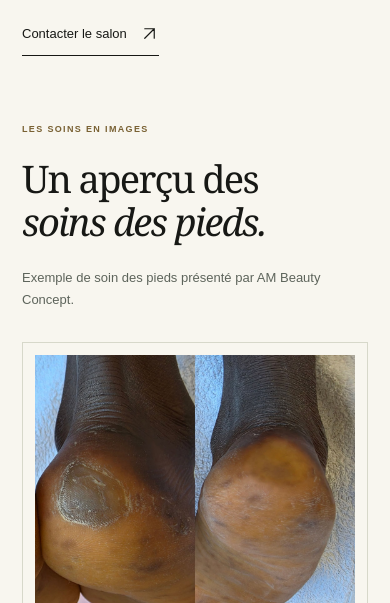
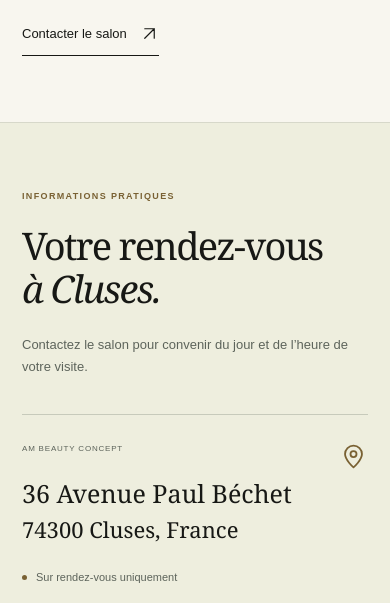
Before and after one commit to sashkopsh-dotcom/ambeaty, a website: page dist/index.html in a window 390 px wide. Shown: the part 6951-7554 px from the top of the page. Drawn offline with Linux system fonts and the light colour scheme.

Commit message:
Remove clinical photo gallery from public site

```diff
--- a/dist/index.html
+++ b/dist/index.html
@@ -164,8 +164,6 @@
       <div class="about-copy"><p class="eyebrow">Le salon</p><h2 id="about-title">Le salon<br><em>AM Beauty Concept.</em></h2><p>Bienvenue chez AM Beauty Concept, votre espace dédié à la beauté, au bien-être et à la confiance en soi, au cœur de Cluses.</p><p>Nous vous proposons des soins spécialisés des pieds et des ongles ainsi que des techniques de remodelage de la silhouette, adaptés à vos besoins et à vos objectifs.</p><p>Parce que chaque personne est unique, nous privilégions une approche personnalisée, une écoute attentive et des soins réalisés avec précision et professionnalisme.</p><p>Notre priorité&nbsp;: votre confort, votre satisfaction et des résultats visibles.</p><p>Offrez-vous l’attention que vous méritez.</p><a class="text-link" href="#contact">Contacter le salon <svg aria-hidden="true"><use href="#icon-diagonal"/></svg></a></div>
     </section>
 
-    <section class="work-section section-shell" id="realisations" aria-labelledby="work-title"><div class="work-intro"><p class="eyebrow">Les soins en images</p><h2 id="work-title">Un aperçu des<br><em>soins des pieds.</em></h2><p>Exemple de soin des pieds présenté par AM Beauty Concept.</p></div><figure><img src="assets/foot-care-example.jpg" width="2048" height="1652" loading="lazy" alt="Deux vues de talons avant et après un soin des pieds."><figcaption>AM Beauty Concept · Cluses</figcaption></figure></section>
-
     <section class="visit-section" id="informations-pratiques" aria-labelledby="visit-title"><div class="section-shell section-space visit-grid"><div><p class="eyebrow">Informations pratiques</p><h2 id="visit-title">Votre rendez-vous<br><em>à Cluses.</em></h2><p class="visit-intro">Contactez le salon pour convenir du jour et de l’heure de votre visite.</p></div><div class="address-card"><svg class="address-icon" aria-hidden="true"><use href="#icon-pin"/></svg><p class="small-label">AM Beauty Concept</p><address>36 Avenue Paul Béchet<br><span>74300 Cluses, France</span></address><p class="appointment"><span aria-hidden="true"></span>Sur rendez-vous uniquement</p><a class="text-link" href="https://www.google.com/maps/search/?api=1&amp;query=36%20Avenue%20Paul%20B%C3%A9chet%2C%2074300%20Cluses%2C%20France">Voir l’itinéraire <svg aria-hidden="true"><use href="#icon-diagonal"/></svg></a></div></div></section>
 
     <section class="faq-section section-shell section-space" id="questions" aria-labelledby="faq-title"><div><p class="eyebrow">Quelques repères</p><h2 id="faq-title">Avant<br><em>votre visite.</em></h2></div><div class="faq-list">
--- a/dist/styles.css
+++ b/dist/styles.css
@@ -142,12 +142,6 @@ nav a:hover { text-decoration: underline; }
 .panel-top, .panel-bottom { font-size: 9px; text-transform: uppercase; letter-spacing: .2em; }
 .about-copy h2 { font-size: clamp(34px, 3.7vw, 51px); margin-bottom: 26px; }
 .about-copy p:not(.eyebrow) { font-size: 14px; margin-bottom: 20px; }
-.work-section { padding: 15px 0 100px; display: grid; grid-template-columns: 1fr 1fr; gap: 100px; align-items: center; }
-.work-intro h2 { font-size: 45px; margin-bottom: 24px; }
-.work-intro > p:not(.eyebrow) { max-width: 300px; font-size: 13px; }
-.work-section figure { padding: 20px; border: 1px solid var(--line); }
-.work-section figure img { width: 100%; height: auto; }
-figcaption { font-size: 9px; text-transform: uppercase; letter-spacing: .1em; padding-top: 14px; color: var(--muted); }
 .visit-section { background: var(--surface); border-block: 1px solid var(--line); }
 .visit-grid { display: grid; grid-template-columns: 1fr 1fr; gap: 100px; align-items: center; }
 .visit-intro { font-size: 14px; margin-top: 28px; max-width: 340px; }
@@ -210,13 +204,12 @@ details p { font-size: 13px; padding: 0 35px 24px 0; }
   .hero-seal svg { width: 23px; height: 23px; }
   .hero-subtitle { font-size: 21px; }
   .section-space { padding-block: 76px; }
-  .foot-layout, .silhouette-heading, .beauty-layout, .about-section, .work-section, .visit-grid, .faq-section { gap: 50px; }
+  .foot-layout, .silhouette-heading, .beauty-layout, .about-section, .visit-grid, .faq-section { gap: 50px; }
   .treatment { gap: 12px; padding-right: 20px; }
   .treatment:nth-child(even) { padding-left: 23px; }
   .treatment-art { width: 40px; height: 40px; }
   .treatment h3 { font-size: 25px; }
   .brand-panel { padding: 35px; }
-  .work-intro h2 { font-size: 38px; }
   address { font-size: 25px; }
   .address-card { padding-left: 25px; }
 }
@@ -255,7 +248,7 @@ details p { font-size: 13px; padding: 0 35px 24px 0; }
   .visit-strip p { font-size: 10px; }
   .visit-strip p:last-of-type { padding-left: 30px; }
   .strip-line, .explore-link { display: none; }
-  .foot-layout, .silhouette-heading, .beauty-layout, .about-section, .work-section, .visit-grid, .faq-section { grid-template-columns: 1fr; gap: 30px; }
+  .foot-layout, .silhouette-heading, .beauty-layout, .about-section, .visit-grid, .faq-section { grid-template-columns: 1fr; gap: 30px; }
   .beauty-symbol { width: 44px; height: 44px; margin-bottom: 14px; }
   .beauty-copy > p { font-size: 13px; }
   .beauty-copy .large-copy { font-size: 23px; }
@@ -277,9 +270,6 @@ details p { font-size: 13px; padding: 0 35px 24px 0; }
   .brand-panel img { width: 210px; margin-block: 25px; }
   .about-copy h2 { font-size: 37px; }
   .about-copy p:not(.eyebrow) { font-size: 13px; }
-  .work-section { padding: 0 0 66px; }
-  .work-intro h2 { font-size: 38px; }
-  .work-section figure { padding: 12px; }
   .visit-intro { margin-top: 24px; font-size: 13px; }
   .address-card { margin-top: 5px; padding: 27px 0 0; border: 0; border-top: 1px solid #c7cabb; }
   .address-icon { float: right; width: 29px; height: 29px; }
```
Also changed, not shown: dist/assets/foot-care-example.jpg (deleted).
